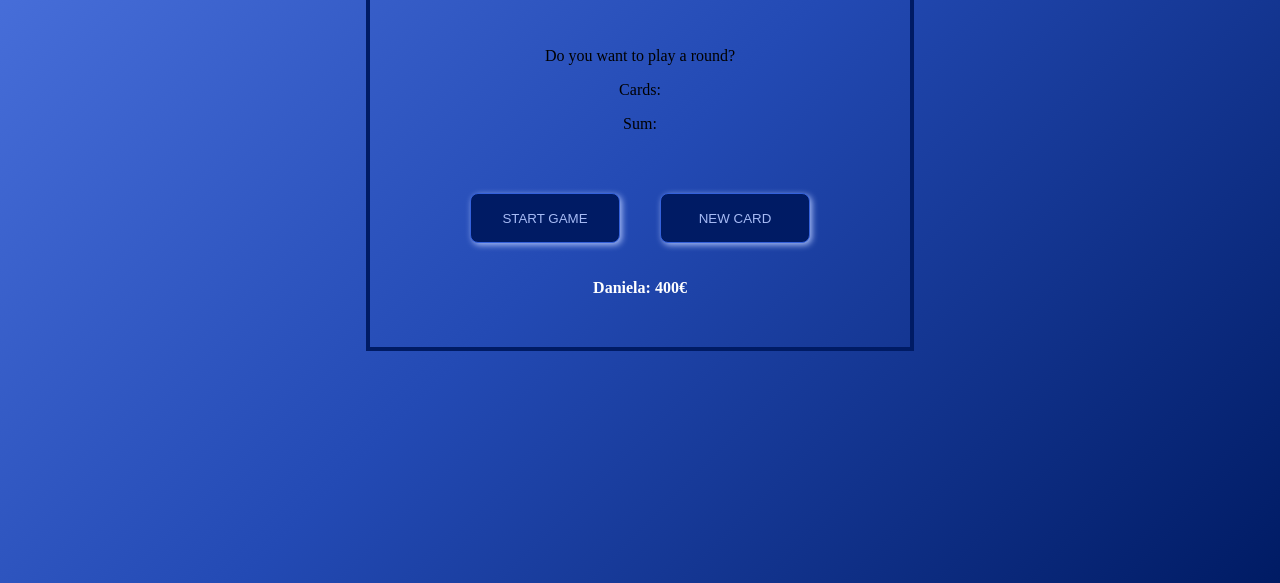
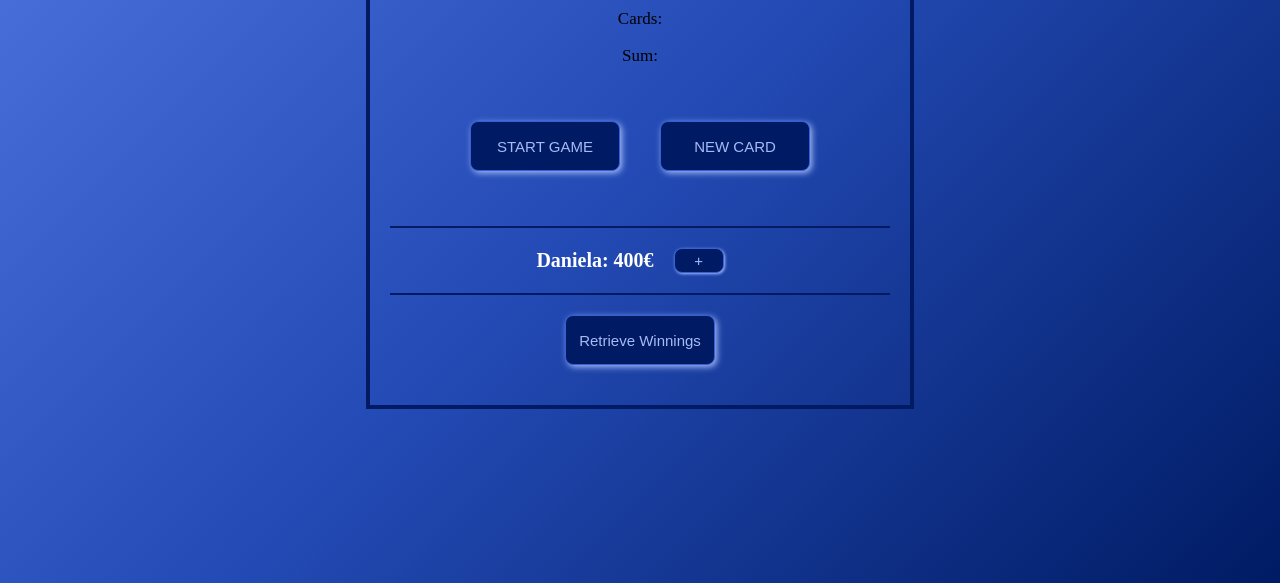
Before and after one commit to danielapereira11/Blackjack-Game-, a plain HTML site: page index.html in a window 1280 px wide. Shown: the part 217-800 px from the top of the page. Drawn offline with Linux system fonts and the light colour scheme.

Commit message:
Added and styled elements for adding chips and retrieving won amount

```diff
--- a/index.html
+++ b/index.html
@@ -14,10 +14,14 @@
       <p id="card-el">Cards:</p>
       <p id="sum-el">Sum:</p>
       <div class="btn-container">
-        <button id="start-game-btn">START GAME</button>
-        <button id="new-card-btn">NEW CARD</button>
+        <button class="game-btn" id="start-game-btn">START GAME</button>
+        <button class="game-btn" id="new-card-btn">NEW CARD</button>
       </div>
-      <p id="player-el"></p>
+      <div class="player-container">
+        <p id="player-el"></p>
+        <button id="add-chips-btn">+</button>
+      </div>
+      <button id="winnings-btn">Retrieve Winnings</button>
     </div>
     <script src="index.js"></script>
   </body>
--- a/style.css
+++ b/style.css
@@ -13,7 +13,7 @@ body {
 
 .container {
   padding: 20px;
-  margin: 120px auto;
+  margin: 60px auto;
   min-height: 400px;
   max-width: 500px;
   border: 4px solid rgb(0, 27, 100);
@@ -21,32 +21,54 @@ body {
 }
 
 h1 {
-  margin-bottom: 50px;
+  margin-bottom: 35px;
   padding-bottom: 10px;
   border-bottom: 2px solid rgb(0, 27, 100);
 }
 
-.btn-container {
+.container p {
+  font-size: 17px;
+}
+
+.btn-container,
+.player-container {
   display: flex;
   flex-flow: row wrap;
   justify-content: center;
+  align-items: center;
   text-align: center;
-  margin-top: 40px;
+  margin-top: 35px;
+}
+
+.player-container {
+  border-top: 2px solid rgb(0, 27, 100);
+  border-bottom: 2px solid rgb(0, 27, 100);
 }
 
 button {
-  margin: 20px;
-  width: 150px;
-  height: 50px;
   border-radius: 8px;
   border: 1px solid rgb(52, 97, 219);
   background-color: rgb(0, 27, 100);
   color: rgb(166, 187, 245);
+  font-size: 15px;
   box-shadow: 2px 2px 6px rgb(166, 187, 245);
   cursor: pointer;
+  margin: 20px;
+}
+.game-btn,
+#winnings-btn {
+  width: 150px;
+  height: 50px;
+}
+
+#add-chips-btn {
+  width: 50px;
+  height: 25px;
+  box-shadow: 1px 1px 3px rgb(166, 187, 245);
 }
 
 #player-el {
   color: white;
   font-weight: bold;
+  font-size: 20px;
 }
```
